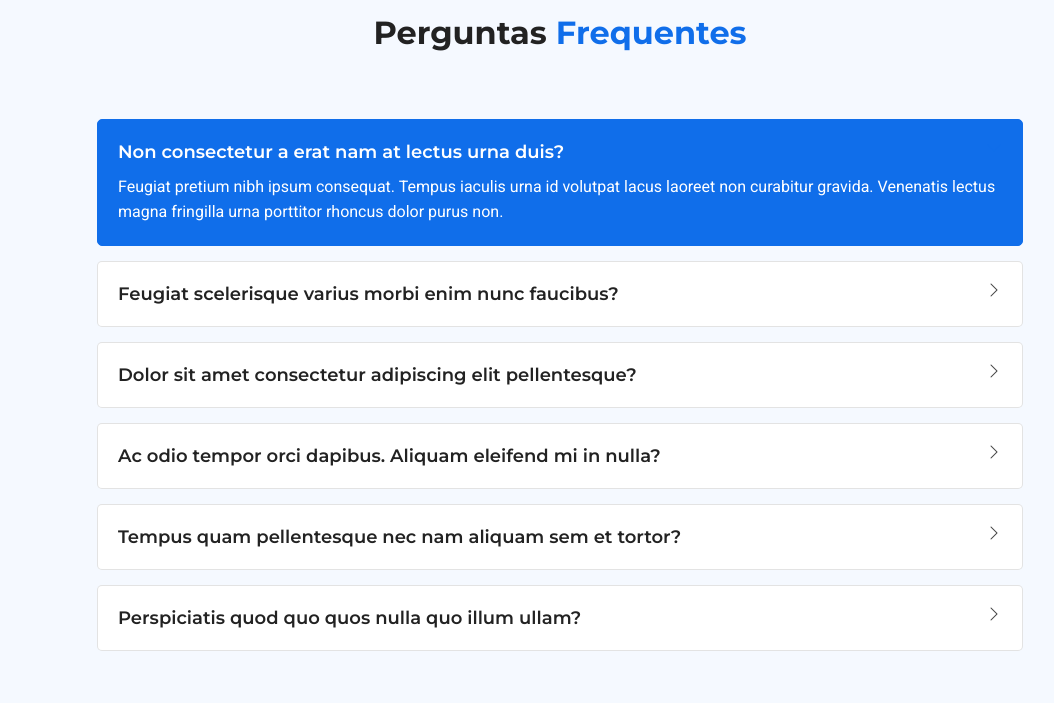
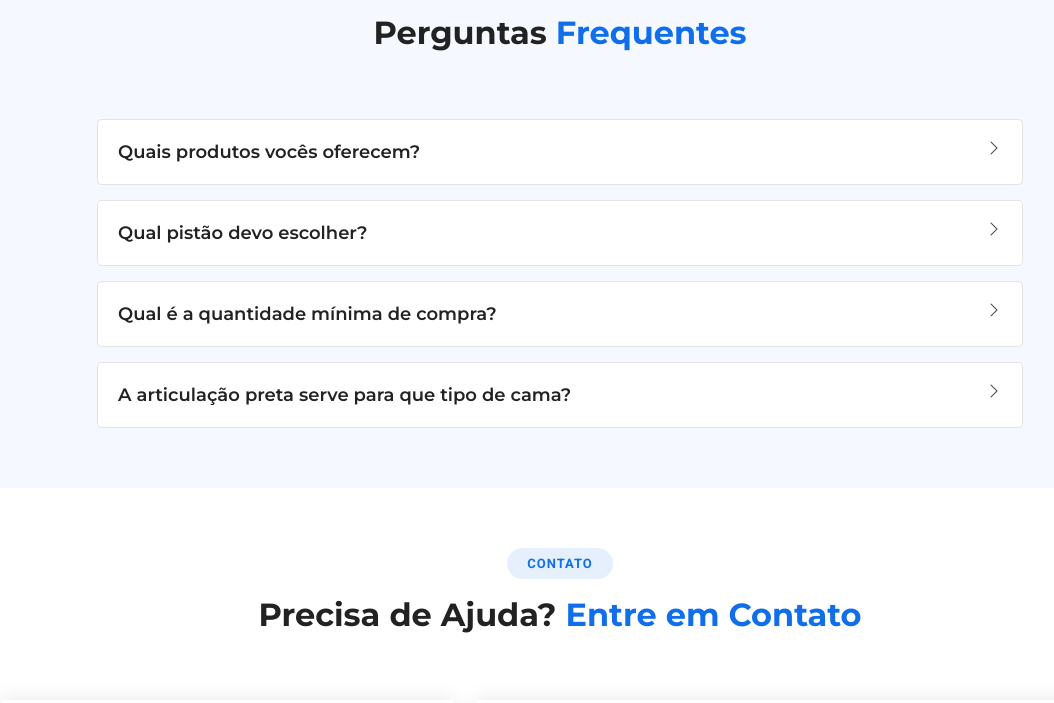
Before and after one commit to imadsaada/jumbex.github.io, a plain HTML site: page index.html in a window 1280 px wide. Shown: the part 2600-3303 px from the top of the page, without its empty margins (80-1134 px from the left). Drawn offline with nearby package versions, Linux system fonts and the light colour scheme.

Commit message:
Add files via upload

```diff
--- a/index.html
+++ b/index.html
@@ -220,50 +220,34 @@
 
                         <div class="faq-container">
 
-                            <div class="faq-item faq-active">
-                                <h3>Non consectetur a erat nam at lectus urna duis?</h3>
+                            <div class="faq-item">
+                                <h3>Quais produtos vocês oferecem?</h3>
                                 <div class="faq-content">
-                                    <p>Feugiat pretium nibh ipsum consequat. Tempus iaculis urna id volutpat lacus laoreet non curabitur gravida. Venenatis lectus magna fringilla urna porttitor rhoncus dolor purus non.</p>
+                                    <p>Oferecemos uma ampla variedade de articulações e pistões para camas box baú. Nossos produtos são projetados para oferecer durabilidade e confiabilidade, atendendo às necessidades específicas de cada cliente.</p>
                                 </div>
                                 <i class="faq-toggle bi bi-chevron-right"></i>
                             </div><!-- End Faq item-->
 
                             <div class="faq-item">
-                                <h3>Feugiat scelerisque varius morbi enim nunc faucibus?</h3>
+                                <h3>Qual pistão devo escolher?</h3>
                                 <div class="faq-content">
-                                    <p>Dolor sit amet consectetur adipiscing elit pellentesque habitant morbi. Id interdum velit laoreet id donec ultrices. Fringilla phasellus faucibus scelerisque eleifend donec pretium. Est pellentesque elit ullamcorper dignissim. Mauris ultrices eros in cursus turpis massa tincidunt dui.</p>
+                                    <p>Se você precisa de um pistão para cama de solteiro, recomendamos usar um de 550N. Para camas de casal, você pode optar por um pistão de 800N ou 1000N, dependendo da estrutura da sua cama e da necessidade de suporte.</p>
                                 </div>
                                 <i class="faq-toggle bi bi-chevron-right"></i>
                             </div><!-- End Faq item-->
 
                             <div class="faq-item">
-                                <h3>Dolor sit amet consectetur adipiscing elit pellentesque?</h3>
+                                <h3>Qual é a quantidade mínima de compra?</h3>
                                 <div class="faq-content">
-                                    <p>Eleifend mi in nulla posuere sollicitudin aliquam ultrices sagittis orci. Faucibus pulvinar elementum integer enim. Sem nulla pharetra diam sit amet nisl suscipit. Rutrum tellus pellentesque eu tincidunt. Lectus urna duis convallis convallis tellus. Urna molestie at elementum eu facilisis sed odio morbi quis</p>
+                                    <p> A quantidade mínima de compra é de 50 kits</p>
                                 </div>
                                 <i class="faq-toggle bi bi-chevron-right"></i>
                             </div><!-- End Faq item-->
 
                             <div class="faq-item">
-                                <h3>Ac odio tempor orci dapibus. Aliquam eleifend mi in nulla?</h3>
+                                <h3>A articulação preta serve para que tipo de cama?</h3>
                                 <div class="faq-content">
-                                    <p>Dolor sit amet consectetur adipiscing elit pellentesque habitant morbi. Id interdum velit laoreet id donec ultrices. Fringilla phasellus faucibus scelerisque eleifend donec pretium. Est pellentesque elit ullamcorper dignissim. Mauris ultrices eros in cursus turpis massa tincidunt dui.</p>
-                                </div>
-                                <i class="faq-toggle bi bi-chevron-right"></i>
-                            </div><!-- End Faq item-->
-
-                            <div class="faq-item">
-                                <h3>Tempus quam pellentesque nec nam aliquam sem et tortor?</h3>
-                                <div class="faq-content">
-                                    <p>Molestie a iaculis at erat pellentesque adipiscing commodo. Dignissim suspendisse in est ante in. Nunc vel risus commodo viverra maecenas accumsan. Sit amet nisl suscipit adipiscing bibendum est. Purus gravida quis blandit turpis cursus in</p>
-                                </div>
-                                <i class="faq-toggle bi bi-chevron-right"></i>
-                            </div><!-- End Faq item-->
-
-                            <div class="faq-item">
-                                <h3>Perspiciatis quod quo quos nulla quo illum ullam?</h3>
-                                <div class="faq-content">
-                                    <p>Enim ea facilis quaerat voluptas quidem et dolorem. Quis et consequatur non sed in suscipit sequi. Distinctio ipsam dolore et.</p>
+                                    <p>Sim, ela é compatível com camas de solteiro, queen e king size</p>
                                 </div>
                                 <i class="faq-toggle bi bi-chevron-right"></i>
                             </div><!-- End Faq item-->
```
